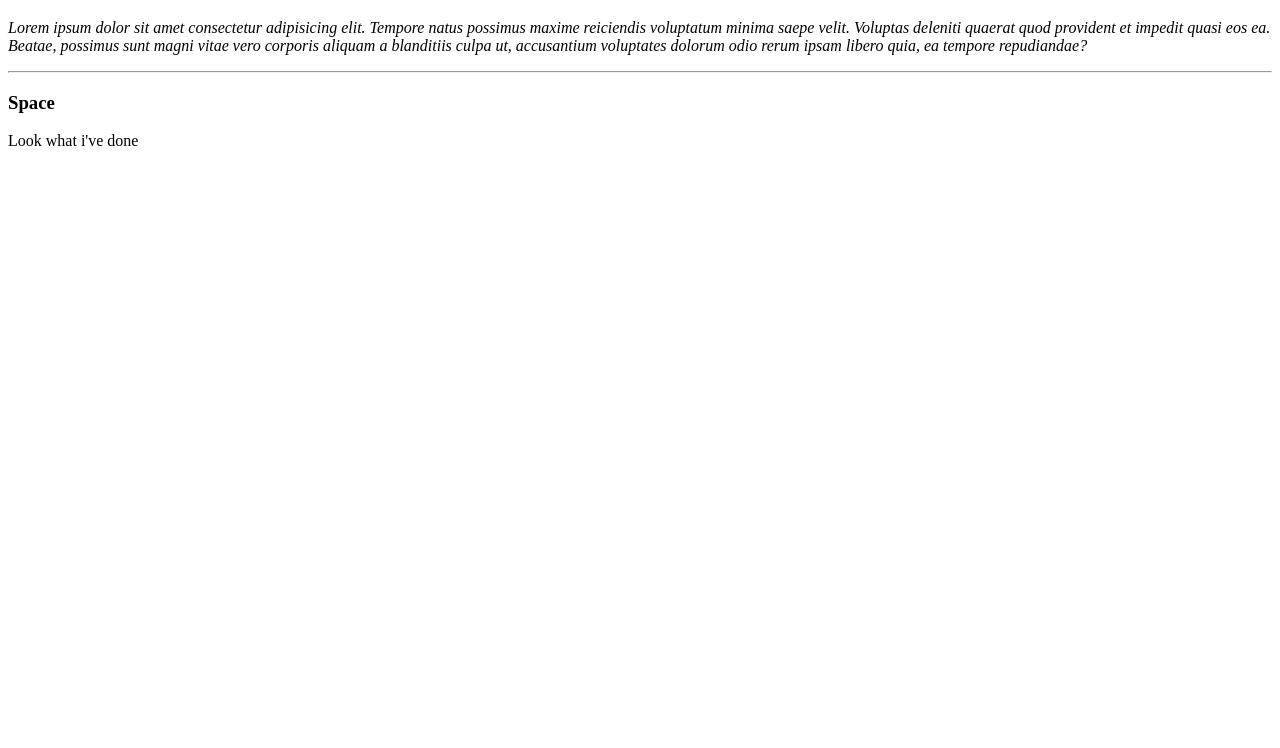
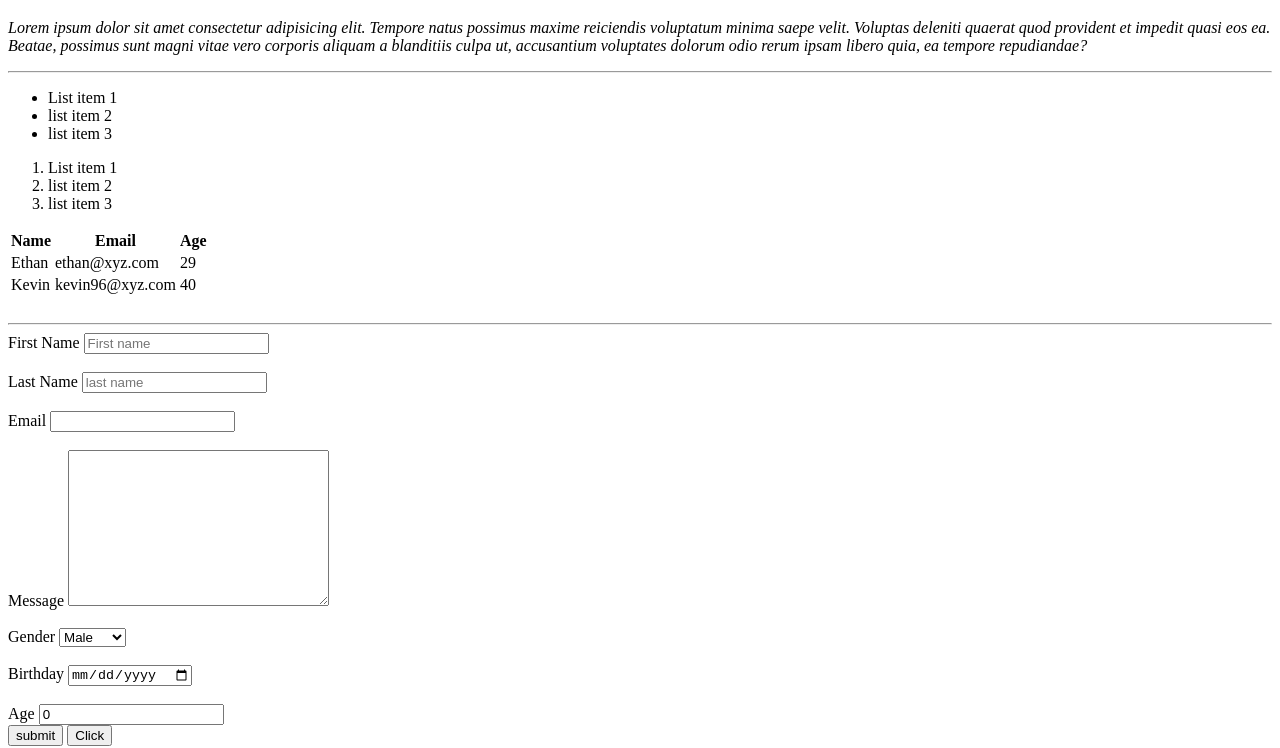
Before and after one commit to Eshan01/Demo, a plain HTML site: page pra.html in a window 1280 px wide. Shown: the part 61-809 px from the top of the page. Drawn offline with Linux system fonts and the light colour scheme.

Commit message:
Add files via upload

```diff
--- a/pra.html
+++ b/pra.html
@@ -9,8 +9,90 @@
         <p><i>Lorem ipsum dolor sit amet consectetur adipisicing elit. Tempore natus possimus maxime reiciendis voluptatum minima saepe velit. Voluptas deleniti quaerat quod provident et impedit
             quasi eos ea. Beatae, possimus sunt magni vitae vero corporis aliquam a blanditiis culpa ut, accusantium voluptates dolorum odio rerum ipsam libero quia, ea tempore repudiandae?</i></p>
             <hr/>
-            <h3>Space</h3>
-            <p>Look what i've done</p>
+
+            <!--list-->
+            <ul>
+                <li>List item 1</li>
+                <li>list item 2</li>
+                <li>list item 3</li>
+            </ul>
+            <ol>
+                    <li>List item 1</li>
+                    <li>list item 2</li>
+                    <li>list item 3</li>
+            </ol>
+
+            <!--Table-->
+            <table>
+                <thead>
+                    <tr>
+                        <th>Name</th>
+                        <th>Email</th>
+                        <th>Age</th>
+                    </tr>
+                </thead>
+                <tbody>
+                    <tr>
+                        <td>Ethan</td>
+                        <td>ethan@xyz.com</td>
+                        <td>29</td>
+                    </tr>
+                    <tr>
+                        <td>Kevin</td>
+                        <td>kevin96@xyz.com</td>
+                        <td>40</td>
+                    </tr>
+                </tbody>
+            </table>
+            <br>
+            <hr/>
+            <form action="process.php" method="GET">
+                <div>
+                    <label >First Name</label>
+                    <input type="text" name="first-name" placeholder="First name">
+                </div>
+                <br>
+                <div>
+                    <label >Last Name</label>
+                    <input type="text" name="lastName" placeholder="last name">
+                </div>
+
+                <br>
+                <div>
+                    <label >Email</label>
+                    <input type="email" name="Email">
+                </div>
+
+                <br>
+                <div>
+                    <label for="">Message</label>
+                    <textarea name="message" id="" cols="30" rows="10"></textarea>
+                </div>
+                <br>
+                <div>
+                    <label>Gender</label>
+                    <select name="gender" id="">
+                        <option value="Male">Male</option>
+                        <option value="Female">Female</option>
+                        <option value="Other">Other</option>
+                    </select>
+                </div>
+                <br>
+                <div>
+                    <label>Birthday</label>
+                    <input type="date" name="birthday">
+                </div>
+                <br>
+                <div>
+                    <lable>Age</lable>
+                    <input type="number" name="age" value="0">
+                </div>
+                <input type="submit" name="submit" value="submit">
+                <!--button-->
+                <button>Click</button><hr/>
+                <!--Image-->
+                <img src="images/sample.jpg" alt="Sample Image" width="200" height="200">
+            </form>
     </body>
 </head>
 </html>
```
Also changed, not shown: images/sample.jpg (added).
